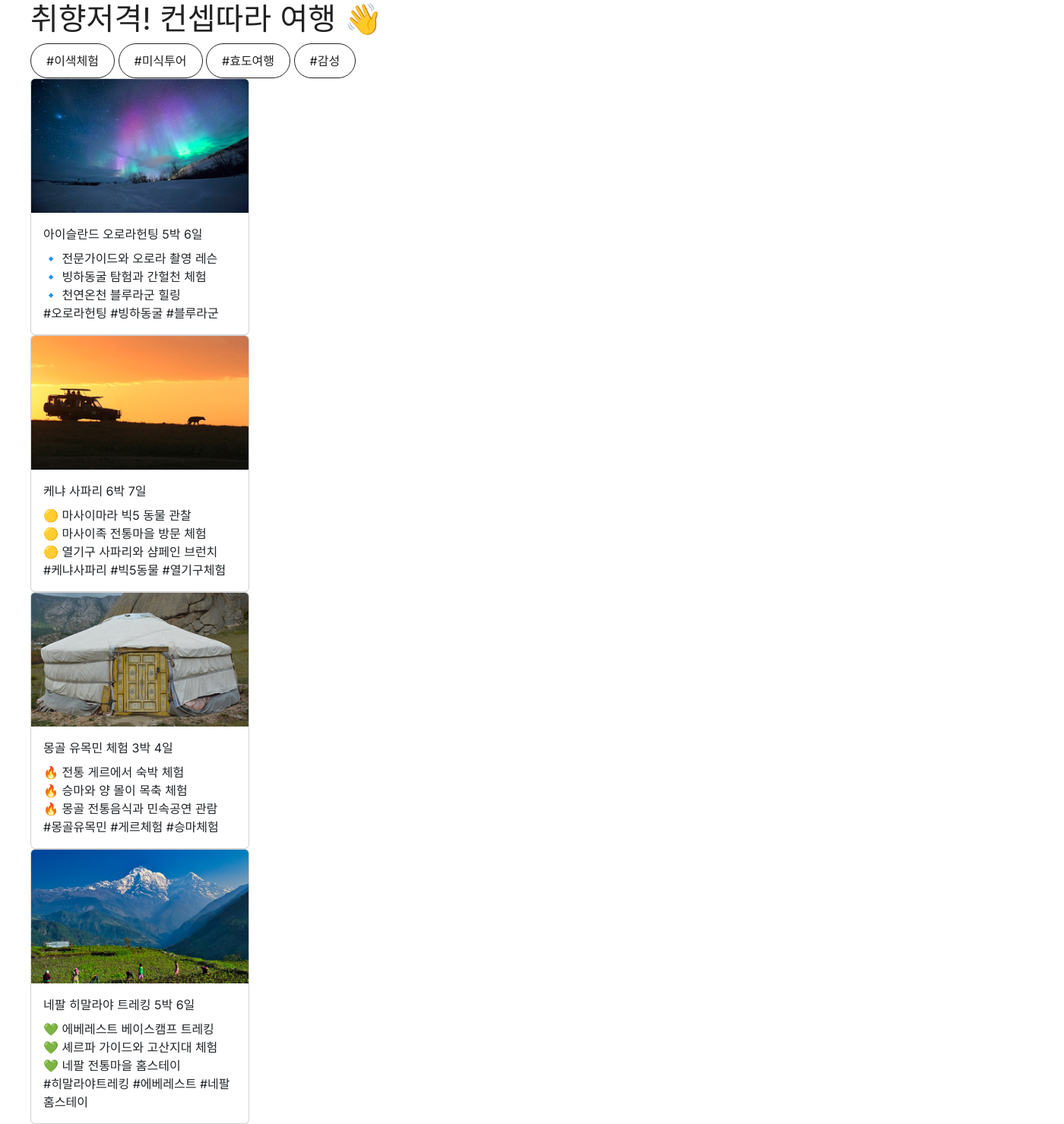
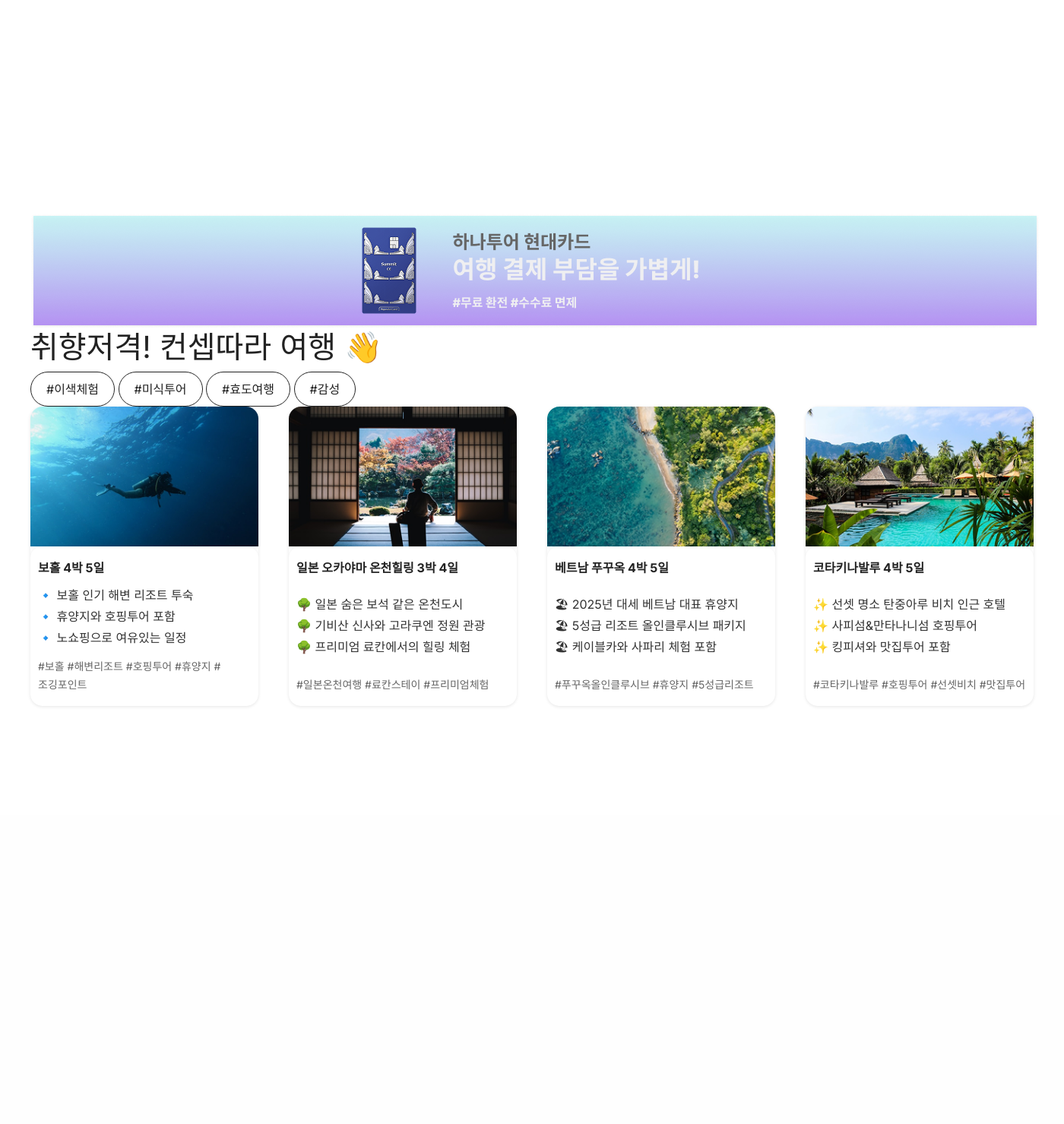
Before and after one commit to timcho19/Site_Renewal_Project_HanaTour, a PHP site: page / in a window 1400 px wide. Shown: the part 2294-3773 px from the top of the page at 76% size. After the commit the page ends 3224 px from the top, so only its background shows below. Run offline with PHP 8.4, Linux system fonts and the light colour scheme.

Commit message:
card 수정 및 common css 수정

```diff
--- a/css/common.css
+++ b/css/common.css
@@ -5,7 +5,6 @@
   --bigContainer:1320px;
 
   --lh:24px;
-
   --black: rgba(16, 16, 20, 1);
   --white: rgba(245, 245, 250, 1);
   --main-text: rgba(34, 34, 34, 1);
@@ -40,7 +39,7 @@ body {
 }
 
 .big-pd{
-  padding: calc(var(--1h) * 6) 0;
+  padding: calc(var(--lh) * 6) 0;
 }
 
 
--- a/index.html
+++ b/index.html
@@ -161,61 +161,61 @@
       <button class="tab_btns">#효도여행</button>
       <button class="tab_btns">#감성</button>
     </div>
-    <div class="slider-wrapper" id="sliderWrapper">
-      <div class="card" style="width: 18rem;">
-        <img src="/image/concept1.png" class="card-img-top" alt="...">
-        <div class="card-body">
-          <h5 class="card-title">아이슬란드 오로라헌팅 5박 6일</h5>
-          <p class="card-text">
-              🔹 전문가이드와 오로라 촬영 레슨
-              <br>
-              🔹 빙하동굴 탐험과 간헐천 체험
-              <br>
-              🔹 천연온천 블루라군 힐링
-          </p>
-          <span>#오로라헌팅 #빙하동굴 #블루라군</span>
+    <div class="travel-cards">
+      <div class="travel-card">
+        <img src="image/tour1.png" alt="보홀" />
+        <div class="card-content">
+          <h3>보홀 4박 5일</h3>
+          <ul>
+            <li>🔹 보홀 인기 해변 리조트 투숙</li>
+            <li>🔹 휴양지와 호핑투어 포함</li>
+            <li>🔹 노쇼핑으로 여유있는 일정</li>
+          </ul>
+          <div class="card-tags">
+            #보홀 #해변리조트 #호핑투어 #휴양지 #조깅포인트
+          </div>
         </div>
       </div>
-      <div class="card" style="width: 18rem;">
-        <img src="/image/concept2.png" class="card-img-top" alt="...">
-        <div class="card-body">
-          <h5 class="card-title">케냐 사파리 6박 7일</h5>
-          <p class="card-text">
-              🟡 마사이마라 빅5 동물 관찰
-              <br>
-              🟡 마사이족 전통마을 방문 체험
-              <br>
-              🟡 열기구 사파리와 샴페인 브런치
-          </p>
-          <span>#케냐사파리 #빅5동물 #열기구체험</span>
+      <div class="travel-card">
+        <img src="image/tour2.png" alt="오카야마"/>
+        <div class="card-content">
+          <h3>일본 오카야마 온천힐링 3박 4일</h3>
+          <ul>
+            <li>🌳 일본 숨은 보석 같은 온천도시</li>
+            <li>🌳 기비산 신사와 고라쿠엔 정원 관광</li>
+            <li>🌳 프리미엄 료칸에서의 힐링 체험</li>
+          </ul>
+          <div class="card-tags">
+            #일본온천여행 #료칸스테이 #프리미엄체험
+          </div>
         </div>
       </div>
-      <div class="card" style="width: 18rem;">
-        <img src="/image/concept3.png" class="card-img-top" alt="...">
-        <div class="card-body">
-          <h5 class="card-title">몽골 유목민 체험 3박 4일</h5>
-          <p class="card-text">
-              🔥 전통 게르에서 숙박 체험
-              <br><!-- 임시 br -->
-              🔥 승마와 양 몰이 목축 체험
-              <br>
-              🔥 몽골 전통음식과 민속공연 관람
-          </p>
-          <span>#몽골유목민 #게르체험 #승마체험</span>
+      <div class="travel-card">
+        <img src="image/tour3.png" alt="푸꾸옥" />
+        <div class="card-content">
+          <h3>베트남 푸꾸옥 4박 5일</h3>
+          <ul>
+            <li>🏖 2025년 대세 베트남 대표 휴양지</li>
+            <li>🏖 5성급 리조트 올인클루시브 패키지</li>
+            <li>🏖 케이블카와 사파리 체험 포함</li>
+          </ul>
+          <div class="card-tags">
+            #푸꾸옥올인클루시브 #휴양지 #5성급리조트
+          </div>
         </div>
       </div>
-      <div class="card" style="width: 18rem;">
-        <img src="/image/concept4.png" class="card-img-top" alt="...">
-        <div class="card-body">
-          <h5 class="card-title">네팔 히말라야 트레킹 5박 6일</h5>
-          <p class="card-text">
-              💚 에베레스트 베이스캠프 트레킹
-              <br><!-- 임시 br -->
-              💚 셰르파 가이드와 고산지대 체험
-              <br>
-              💚 네팔 전통마을 홈스테이
-          </p>
-          <span>#히말라야트레킹 #에베레스트 #네팔홈스테이</span>
+      <div class="travel-card">
+        <img src="image/tour4.png" alt="코타키나발루" />
+        <div class="card-content">
+          <h3>코타키나발루 4박 5일</h3>
+          <ul>
+            <li>✨ 선셋 명소 탄중아루 비치 인근 호텔</li>
+            <li>✨ 사피섬&만타나니섬 호핑투어</li>
+            <li>✨ 킹피셔와 맛집투어 포함</li>
+          </ul>
+          <div class="card-tags">
+            #코타키나발루 #호핑투어 #선셋비치 #맛집투어
+          </div>
         </div>
       </div>
     </div>
```
